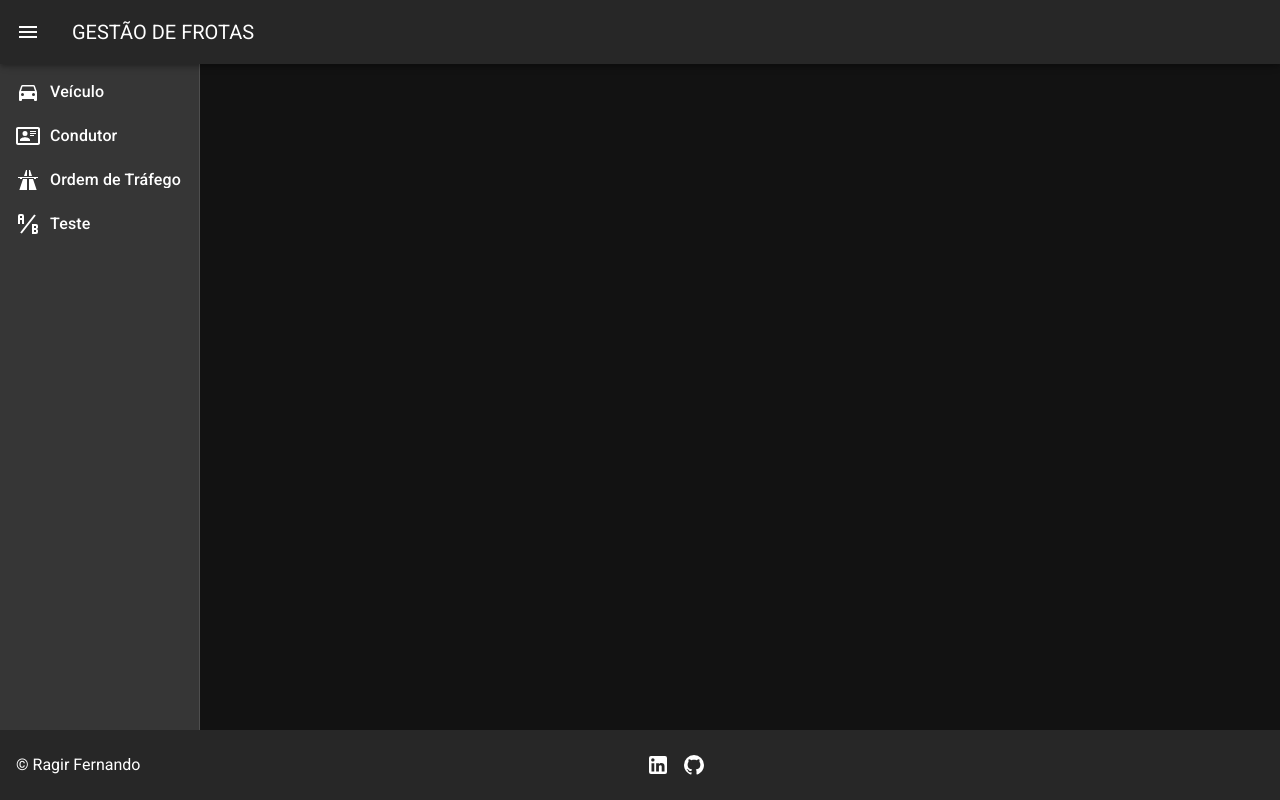
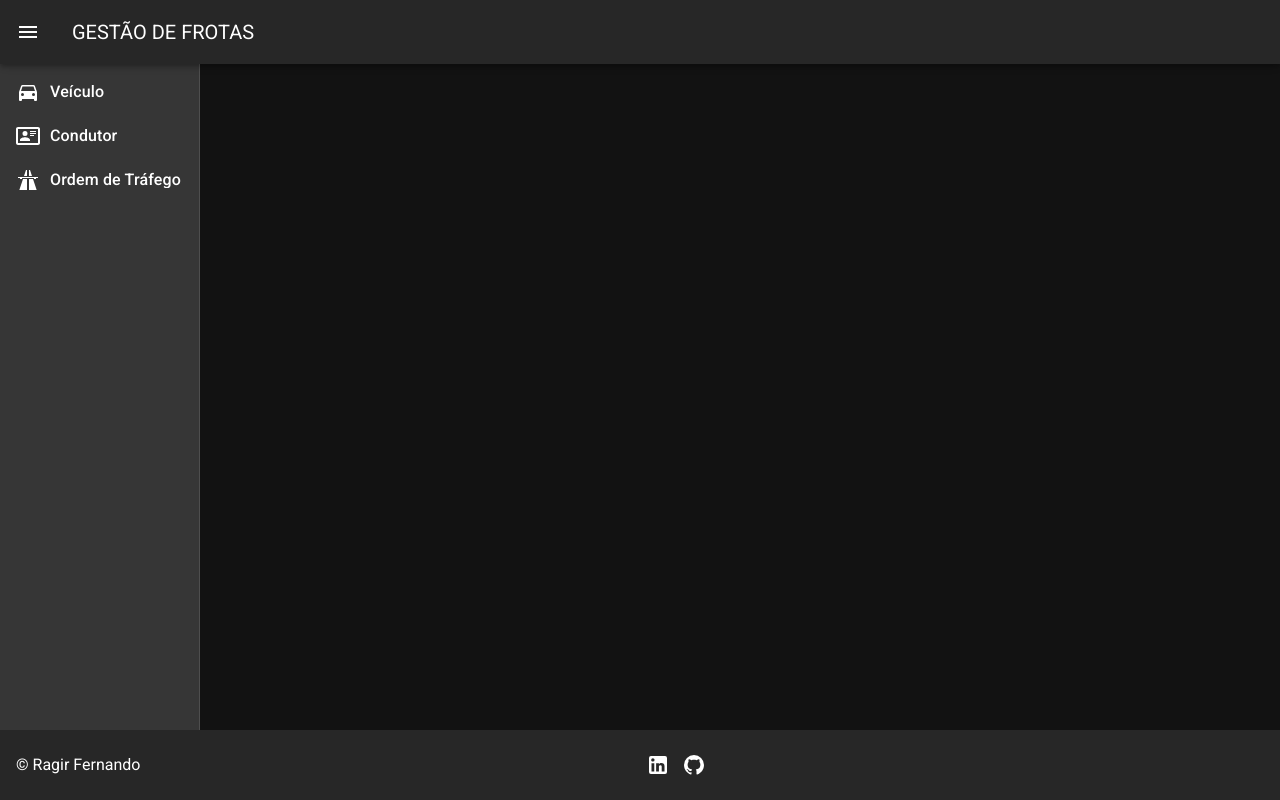
Before and after one commit to ragirfernando/front-end-ordem-trafego, a Vue app: page / in a window 1280 px wide. Built offline with nearby package versions, Linux system fonts and the light colour scheme.

Commit message:
Imagem para o carousel.

```diff
--- a/src/App.vue
+++ b/src/App.vue
@@ -91,7 +91,7 @@
 </template>
 
 <script>
-import {mdiCar, mdiCardAccountDetailsOutline, mdiHighway, mdiAbTesting, mdiLinkedin, mdiGithub} from '@mdi/js';
+import {mdiCar, mdiCardAccountDetailsOutline, mdiHighway/*, mdiAbTesting*/, mdiLinkedin, mdiGithub} from '@mdi/js';
 
 export default {
   name: "App",
@@ -121,7 +121,7 @@ export default {
       {title: 'Veículo', icon: mdiCar, link: '/Veiculo'},
       {title: 'Condutor', icon: mdiCardAccountDetailsOutline, link: '/Condutor'},
       {title: 'Ordem de Tráfego', icon: mdiHighway, link: '/OrdemTrafego'},
-      {title: 'Teste', icon: mdiAbTesting, link: '/Teste'}
+      /*{title: 'Teste', icon: mdiAbTesting, link: '/Teste'}*/
     ],
     right: null,
     colors: [
--- a/src/service/config.js
+++ b/src/service/config.js
@@ -1,6 +1,6 @@
 import axios from 'axios';
 
 export const http = axios.create({
-    /*baseURL: 'https://ragir-ordem-trafego.herokuapp.com/api/'*/
-    baseURL: 'http://localhost:8082/api/'
+    baseURL: 'https://ragir-ordem-trafego.herokuapp.com/api/'
+    /*baseURL: 'http://localhost:8082/api/'*/
 })
```
